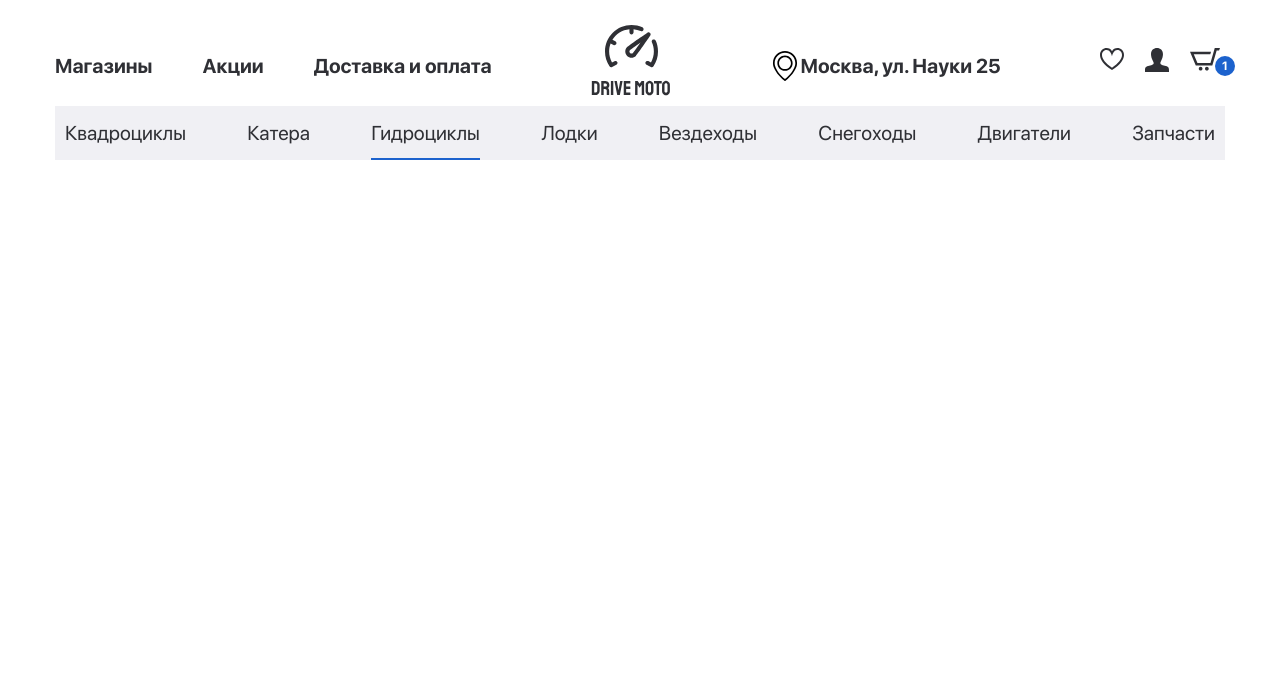
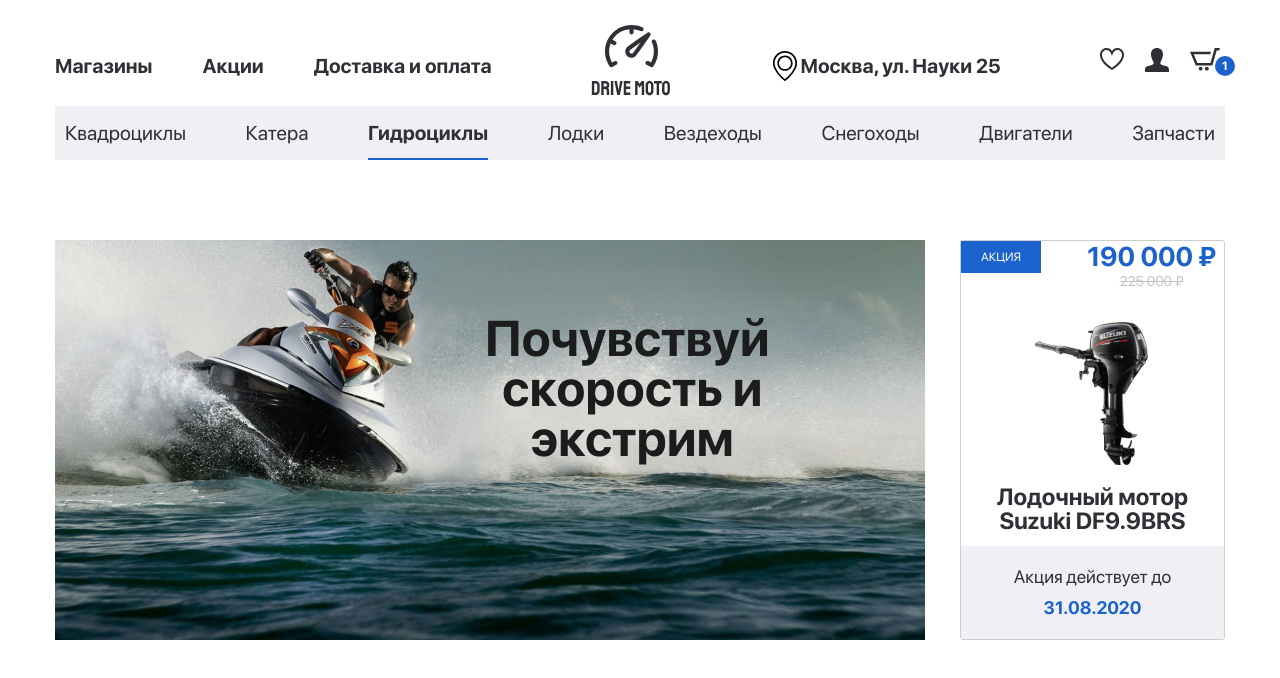
Before and after one commit to tovach/JetSkiReact, a website built with webpack: page src/index.html in a window 1280 px wide. Built offline with nearby package versions, Linux system fonts and the light colour scheme.

Commit message:
feat: add specials section markup

```diff
--- a/src/index.html
+++ b/src/index.html
@@ -11,7 +11,7 @@
 
 <body>
   <div class=container>
-    <header class="header">
+    <header class="header mb80">
 
       <div class="header__top">
 
@@ -99,6 +99,82 @@
       </div>
 
     </header>
+
+    <main class="main">
+      <section class="specials mb80">
+        <h3 class="visually-hidden">Специальные предложения</h3>
+
+        <div class="specials__wrapper">
+          <div class="specials__slider">
+            <div class="slider">
+              <ul class="slider__list">
+                <li class="slider__item">
+                  <a href="#">
+                    <img class="slider__img" src="img/slider/item-01.jpg" alt="">
+                  </a>
+                </li>
+              </ul>
+            </div>
+          </div>
+
+          <div class="specials__best-offer">
+
+            <article class="best-offer">
+
+              <header class="best-offer__header">
+
+                <div class="best-offer__badge">
+                  <div class="accent-badge">
+                    <span>акция</span>
+                  </div>
+                </div>
+
+                <div class="best-offer__price">
+                  <h4>190 000 <span class="currency">₽</span></h4>
+
+
+                  <h5 class="best-offer__old-price">
+                    225 000 <span class="currency">₽</span>
+                  </h5>
+                </div>
+
+              </header>
+
+              <div class="best-offer__body">
+                <div class="best-offer__img">
+                  <a href="#">
+                    <img src="img/best-offer/suzuki-engine.jpg" alt="">
+                  </a>
+                </div>
+
+                <h3 class="best-offer__title">
+                  <a href="#">
+                    Лодочный мотор Suzuki DF9.9BRS
+                  </a>
+                </h3>
+
+              </div>
+
+
+              <footer class="best-offer__footer">
+                <div class="best-offer__duration">
+                  <p>Акция действует до</p>
+                  <span>
+                    31.08.2020
+                  </span>
+                </div>
+
+              </footer>
+
+            </article>
+          </div>
+        </div>
+
+      </section>
+    </main>
+
+
+    <!--end container -->
   </div>
 </body>
 
--- /dev/null
+++ b/src/modules/accent-badge/accent-badge.scss
@@ -0,0 +1,11 @@
+.accent-badge {
+  display: inline-block;
+
+  padding: 4px 20px;
+
+  background-color: $accent-color;
+
+  text-transform: uppercase;
+  font-size: 12px;
+  color: #ffffff;
+}
--- /dev/null
+++ b/src/modules/best-offer/best-offer.scss
@@ -0,0 +1,77 @@
+.best-offer {
+  height: 100%;
+  display: flex;
+
+  flex-direction: column;
+  justify-content: space-between;
+
+  border: 1px solid #cdcdcd;
+  border-radius: 3px;
+
+  &__header {
+    padding-right: 8px;
+    display: flex;
+    justify-content: space-between;
+  }
+
+  &__badge {
+  }
+
+  &__price {
+    display: flex;
+    flex-direction: column;
+    align-items: center;
+
+    font-weight: bold;
+    font-size: 27px;
+    line-height: 32px;
+    color: $accent-color;
+  }
+
+  &__old-price {
+    font-weight: normal;
+    font-size: 14px;
+    line-height: 17px;
+    color: $secondary-text;
+    text-decoration: line-through;
+  }
+
+  &__body {
+    display: flex;
+    flex-direction: column;
+    align-items: center;
+  }
+
+  &__img {
+  }
+
+  &__title {
+    text-align: center;
+  }
+
+  &__footer {
+    padding: 20px 0;
+    background-color: $base-blocks;
+  }
+
+  &__duration {
+    display: flex;
+    flex-direction: column;
+    align-items: center;
+
+    p {
+      margin: 0;
+      padding: 0;
+      margin-bottom: 10px;
+      font-size: 18px;
+      line-height: 21px;
+    }
+
+    span {
+      font-weight: bold;
+      font-size: 18px;
+      line-height: 22px;
+      color: $accent-color;
+    }
+  }
+}
--- /dev/null
+++ b/src/modules/currency/currency.scss
@@ -0,0 +1,2 @@
+.currency {
+}
--- /dev/null
+++ b/src/modules/main/main.scss
@@ -0,0 +1,2 @@
+.main {
+}
--- a/src/modules/modules.scss
+++ b/src/modules/modules.scss
@@ -4,3 +4,11 @@
 @import "secondary-nav/secondary-nav";
 @import "user-bar/user-bar";
 @import "cart/cart";
+
+
+@import "main/main";
+@import "specials/specials";
+@import "slider/slider";
+@import "best-offer/best-offer";
+@import "accent-badge/accent-badge";
+@import "currency/currency";
--- a/src/modules/secondary-nav/secondary-nav.scss
+++ b/src/modules/secondary-nav/secondary-nav.scss
@@ -47,6 +47,7 @@
 
   &__item--active {
     a{
+      font-weight: bold;
       &::after{
         width: 100%;
       }
--- /dev/null
+++ b/src/modules/slider/slider.scss
@@ -0,0 +1,13 @@
+.slider {
+  &__list {
+  }
+
+  &__item {
+    a {
+      display: flex;
+    }
+  }
+
+  &__img {
+  }
+}
--- /dev/null
+++ b/src/modules/specials/specials.scss
@@ -0,0 +1,14 @@
+.specials {
+  &__wrapper {
+    display: flex;
+    flex-wrap: wrap;
+    justify-content: space-between;
+  }
+  &__slider {
+    max-width: 870px;
+  }
+
+  &__best-offer {
+    max-width: 265px;
+  }
+}
--- a/src/scss/_settings.scss
+++ b/src/scss/_settings.scss
@@ -59,6 +59,10 @@ img {
   padding: 0 15px;
 }
 
+.mb80{
+  margin-bottom: 80px;
+}
+
 .visually-hidden {
   @include visually-hidden;
 }
```
Also changed, not shown: src/img/best-offer/suzuki-engine.jpg (added), src/img/slider/item-01.jpg (added).
